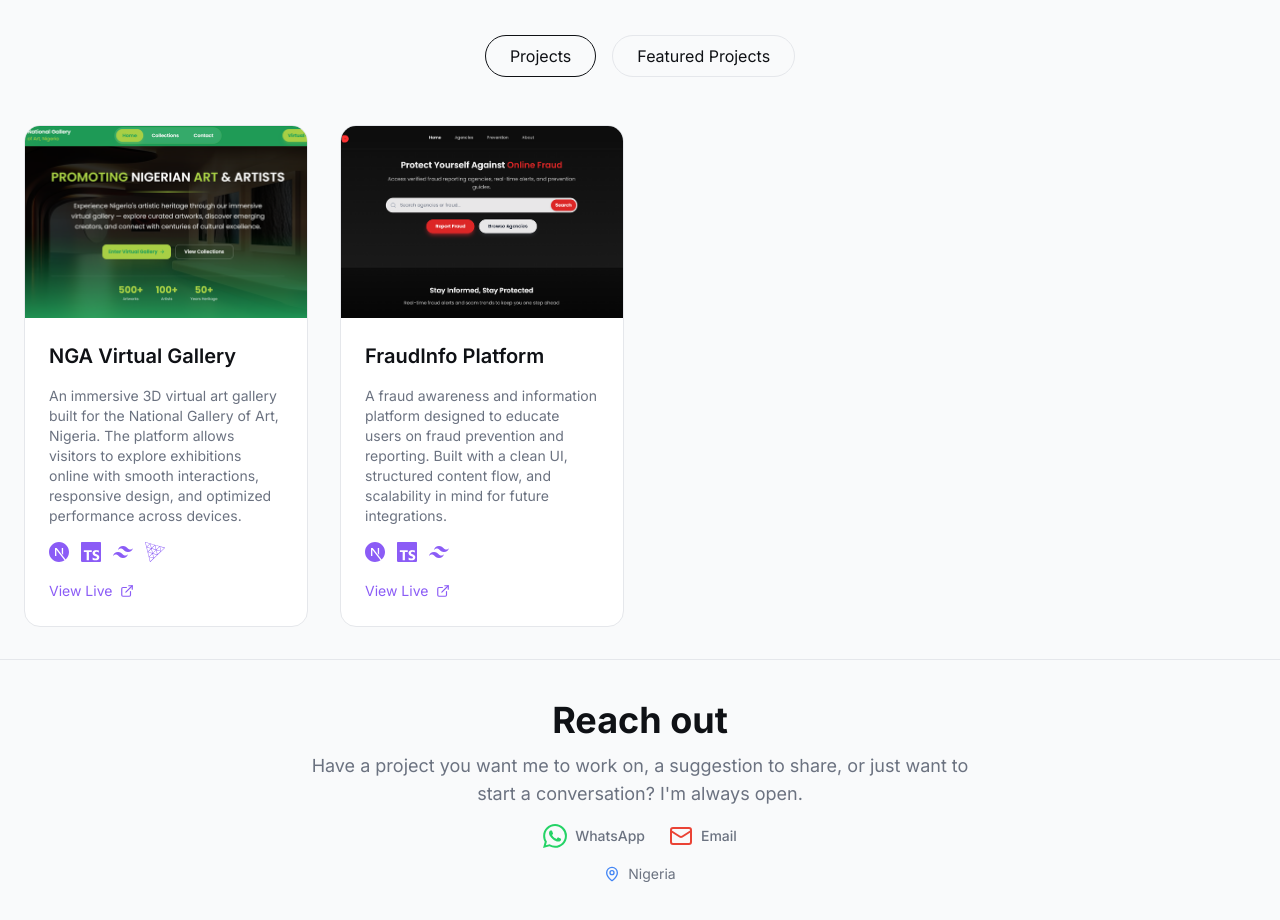
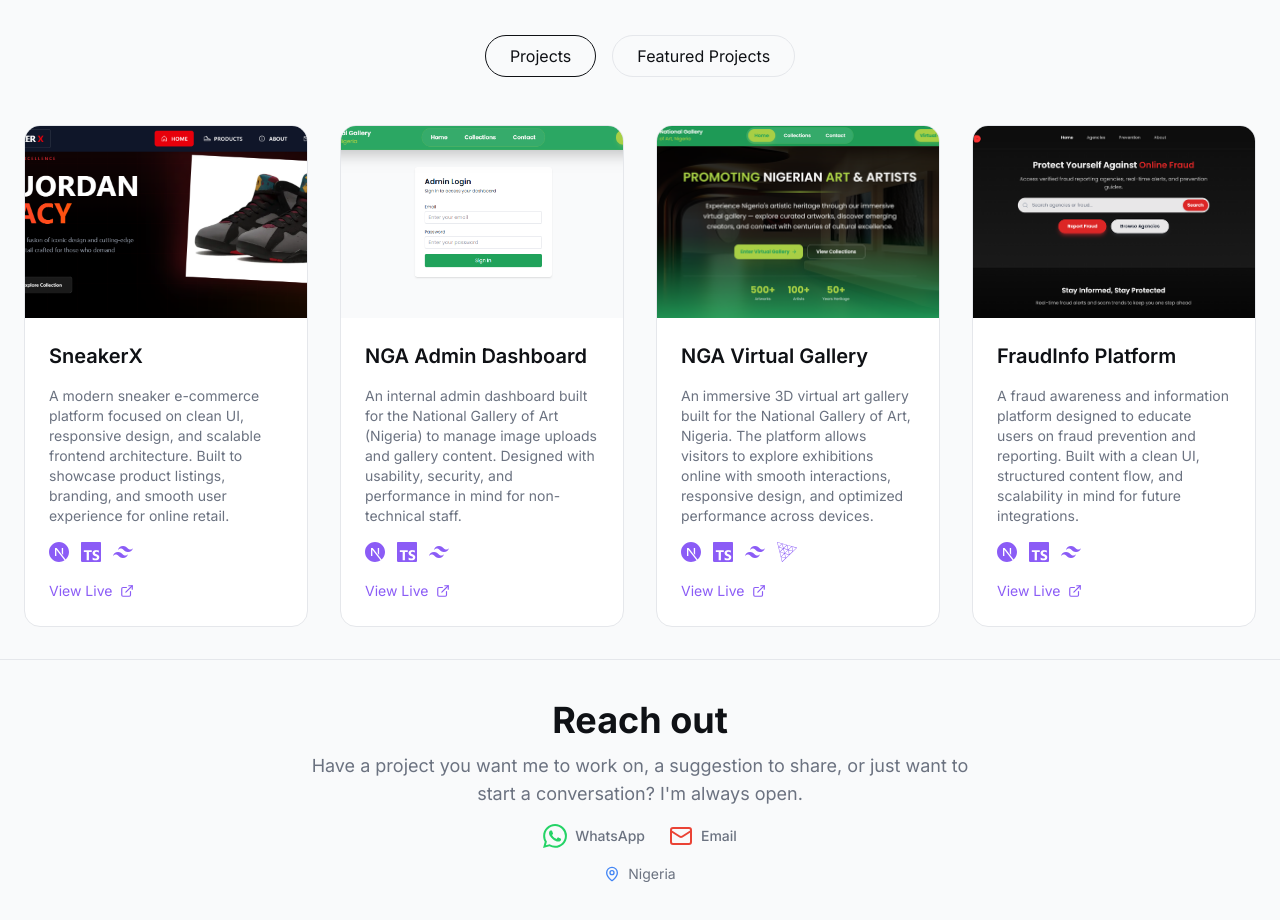
Before and after one commit to AUSUFO1/yusuf-portfolio, a Next.js app: page / in a window 1280 px wide. Shown: the part 2871-3791 px from the top of the page. Built offline with nearby package versions, Linux system fonts and the light colour scheme.

Commit message:
add new project

```diff
--- a/app/components/Projects.tsx
+++ b/app/components/Projects.tsx
@@ -52,6 +52,30 @@
 ];
 
 const projects: Project[] = [
+  {
+    title: "SneakerX",
+    description:
+      "A modern sneaker e-commerce platform focused on clean UI, responsive design, and scalable frontend architecture. Built to showcase product listings, branding, and smooth user experience for online retail.",
+    image: "/sneakerx.png",
+    stack: [
+      <SiNextdotjs key="next" />,
+      <SiTypescript key="ts" />,
+      <SiTailwindcss key="tw" />,
+    ],
+    live: "https://sneakerx.vercel.app/",
+  },
+  {
+    title: "NGA Admin Dashboard",
+    description:
+      "An internal admin dashboard built for the National Gallery of Art (Nigeria) to manage image uploads and gallery content. Designed with usability, security, and performance in mind for non-technical staff.",
+    image: "/nga-admin-dashboard.png",
+    stack: [
+      <SiNextdotjs key="next" />,
+      <SiTypescript key="ts" />,
+      <SiTailwindcss key="tw" />,
+    ],
+        live: "https://virtualgallery.nga.gov.ng/admin/git",
+  },
   {
     title: "NGA Virtual Gallery",
     description:
--- a/app/layout.tsx
+++ b/app/layout.tsx
@@ -26,7 +26,7 @@
 });
 
 export const metadata: Metadata = {
-  title: "YusufDev | Frontend Engineer",
+  title: "Frontend Engineer",
   description:
     "Frontend Engineer & Web Developer building clean, scalable web experiences.",
 };
```
Also changed, not shown: public/nga-admin-dashboard.png (added), public/sneakerx.png (added).
